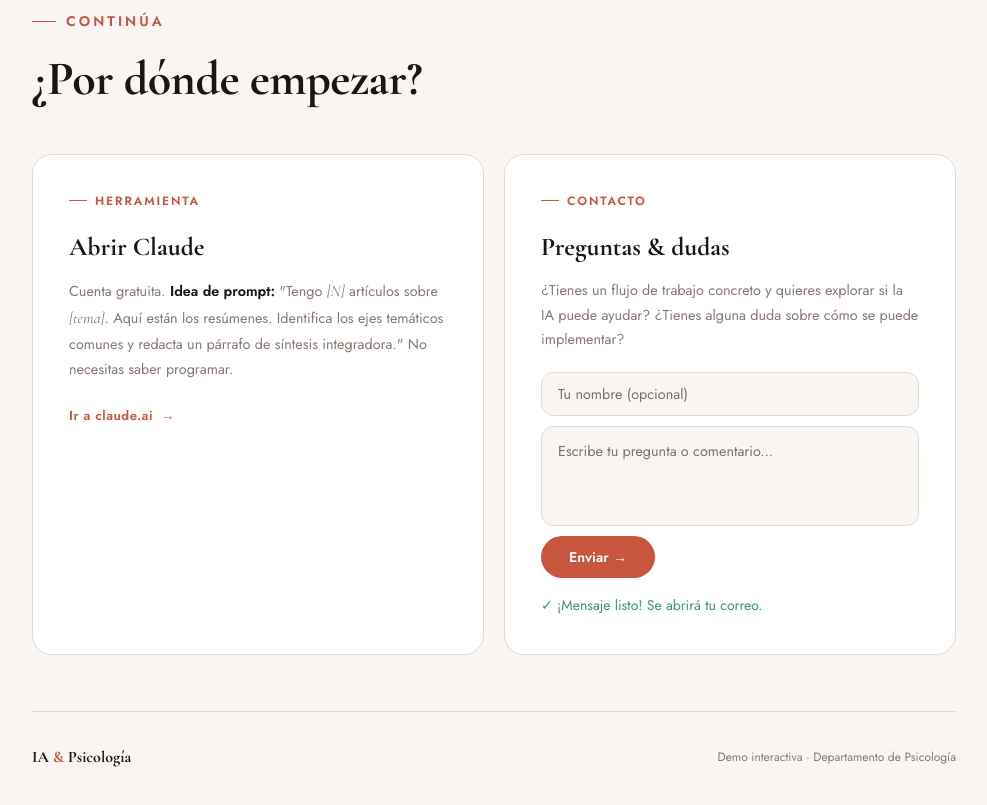
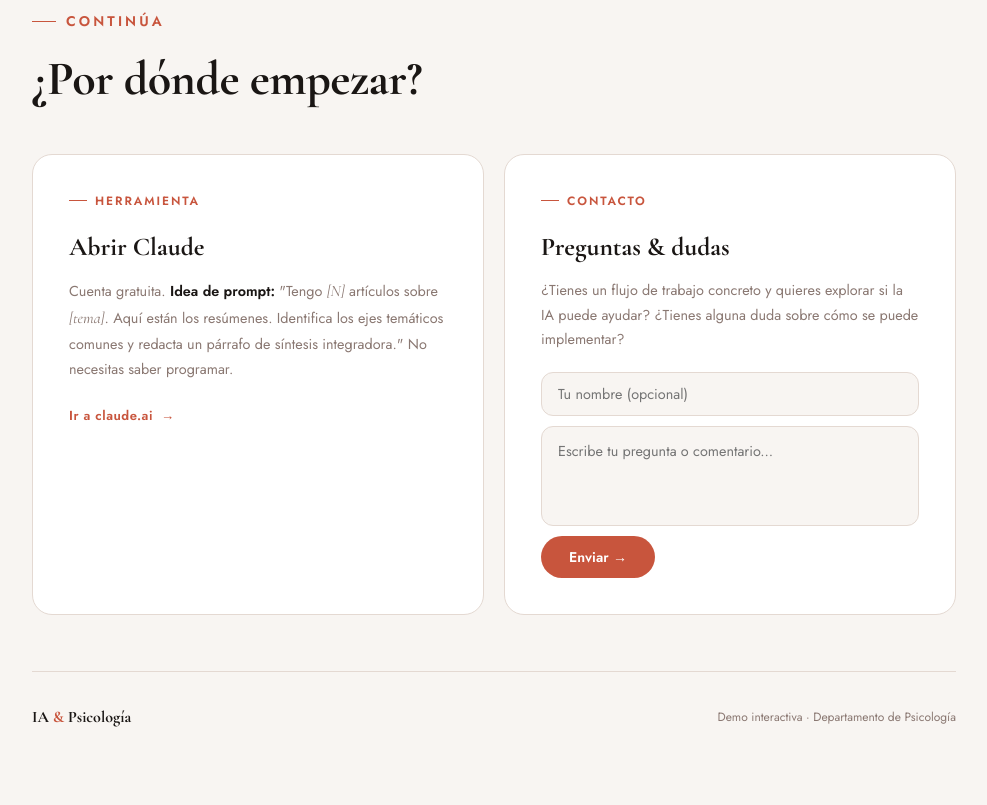
Before and after one commit to ap-gp/DemoPsico, a plain HTML site: page index.html in a window 1280 px wide. Shown: the part 7689-8494 px from the top of the page, without its empty margins (146-1133 px from the left). Drawn offline with nearby package versions, Linux system fonts and the light colour scheme.

Commit message:
Update index.html

```diff
--- a/index.html
+++ b/index.html
@@ -1051,7 +1051,7 @@ Para cada criterio escribe:
           <input type="text" id="contactName" placeholder="Tu nombre (opcional)">
           <textarea id="contactMsg" placeholder="Escribe tu pregunta o comentario..."></textarea>
           <button type="submit" class="send-btn">Enviar →</button>
-          <div class="send-confirm" id="sendConfirm" style="display: block;">✓ ¡Mensaje listo! Se abrirá tu correo.</div>
+          <div class="send-confirm" id="sendConfirm" style="display: none;">✓ ¡Mensaje listo! Se abrirá tu correo.</div>
         </form>
       </div>
     </div>
```
